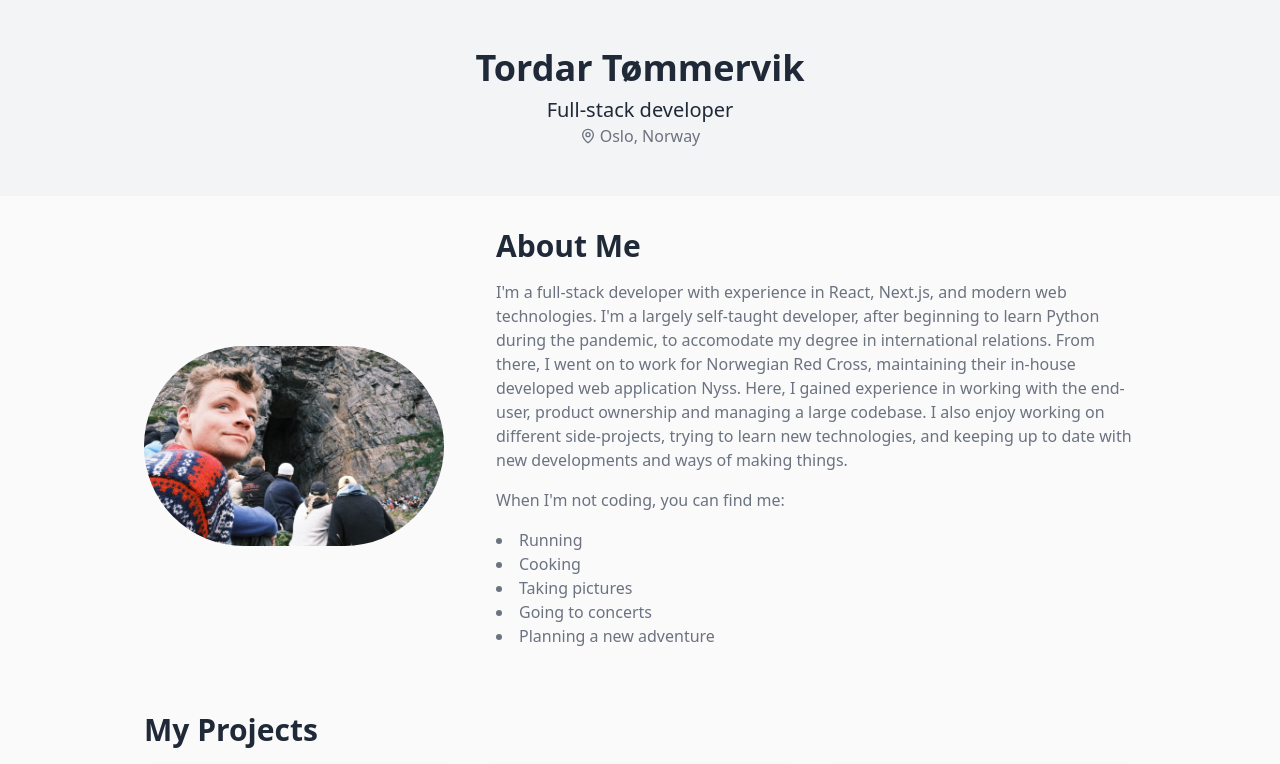
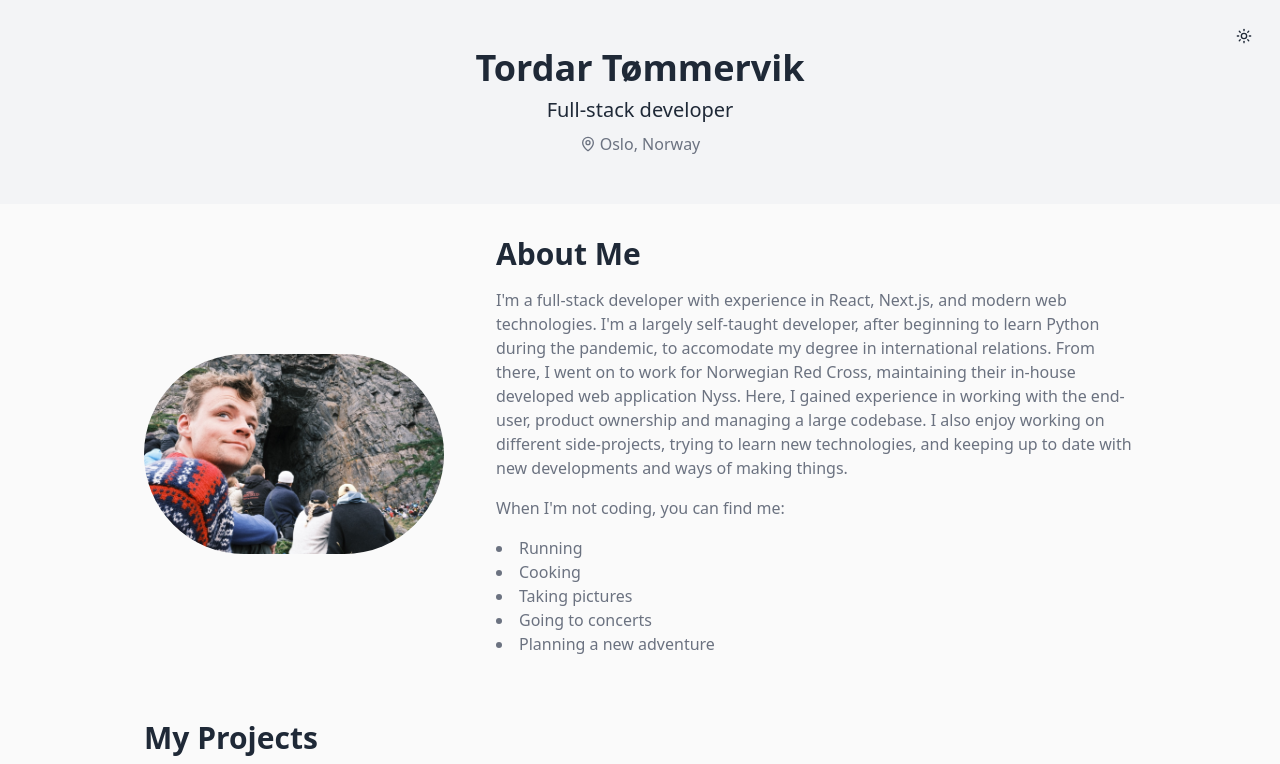
Before and after one commit to tordar/portfolio-template, a Next.js app: page / in a window 1280 px wide. Shown: the top 764 px of the page. Built offline with nearby package versions, Linux system fonts and the light colour scheme.

Commit message:
dark mode added (yay!)

```diff
--- a/package.json
+++ b/package.json
@@ -13,6 +13,7 @@
     "@radix-ui/react-dialog": "^1.1.2",
     "@radix-ui/react-icons": "^1.3.0",
     "@radix-ui/react-slot": "^1.1.0",
+    "@radix-ui/react-switch": "^1.1.1",
     "@radix-ui/react-tooltip": "^1.1.4",
     "@sanity/client": "^6.22.1",
     "@sanity/image-url": "^1.0.2",
@@ -26,6 +27,7 @@
     "next": "14.2.14",
     "next-sanity": "^9.5.0",
     "next-sanity-image": "^6.1.1",
+    "next-themes": "^0.4.3",
     "react": "^18",
     "react-dom": "^18",
     "sanity": "^3.60.0",
--- a/src/app/about/page.tsx
+++ /dev/null
@@ -1,24 +0,0 @@
-
-export default function About() {
-    return (
-        <div>
-
-
-            <main className="container mx-auto px-4 py-8 max-w-5xl">
-                <section className="mb-12">
-                    <h2 className="text-3xl font-semibold mb-4">About Me</h2>
-                    <p className="text-muted-foreground">
-                        I'm a full-stack developer with experience in React, Next.js, and modern web technologies.
-                        I'm a largely self-taught developer, after beginning to learn Python during the pandemic,
-                        to accomodate my degree in international relations. From there, I went on to work for Norwegian
-                        Red Cross, maintaining their in-house developed web application Nyss. Here, I gained experience
-                        in working with the end-user, product ownership and managing a large codebase. I also enjoy
-                        working on different side-projects, trying to learn new technologies, and keeping up to date
-                        with new developments and ways of making things.
-                    </p>
-                </section>
-            </main>
-
-        </div>
-    )
-}
--- a/src/app/globals.css
+++ b/src/app/globals.css
@@ -2,6 +2,7 @@
 @tailwind components;
 @tailwind utilities;
 
+@layer base {
   :root {
     --background: 250 250 250;
     --foreground: 31 41 55;
@@ -36,7 +37,7 @@
     --primary-foreground: 255 255 255;
     --secondary: 107 114 128;
     --secondary-foreground: 255 255 255;
-  --muted: 75 85 99;
+    --muted: 55 65 81;
     --muted-foreground: 156 163 175;
     --accent: 75 85 99;
     --accent-foreground: 243 244 246;
@@ -46,6 +47,7 @@
     --input: 75 85 99;
     --ring: 79 70 229;
   }
+}
 
 @layer base {
   * {
@@ -53,6 +55,7 @@
   }
   body {
     @apply bg-background text-foreground;
+    transition: background-color 0.3s ease, color 0.3s ease;
   }
 }
 
@@ -63,34 +66,19 @@
 }
 
 .nav-link:hover {
-  background-color: rgb(var(--primary));
-  color: rgb(var(--primary-foreground));
-}
-
-body {
-  transition: background-color 0.3s ease, color 0.3s ease;
+  @apply bg-primary text-primary-foreground;
 }
 
 [data-theme-container] {
-  background-color: var(--background);
-  color: var(--foreground);
-  fill: var(--foreground);
-  border-color: var(--border);
+  @apply bg-background text-foreground border-border;
   transition: background-color 0.3s ease, color 0.3s ease, border-color 0.3s ease;
 }
 
 .theme-area {
-  background-color: var(--background);
-  border-color: var(--border);
-  fill: var(--foreground);
+  @apply bg-background border-border;
   transition: background-color 0.3s ease, border-color 0.3s ease;
 }
 
-.transition-opacity {
-  transition-property: opacity;
-  transition-timing-function: cubic-bezier(0.4, 0, 0.2, 1);
+.fade-transition {
+  transition: opacity 0.5s ease;
 }
-
-.duration-500 {
-  transition-duration: 500ms;
-}
--- a/src/app/layout.tsx
+++ b/src/app/layout.tsx
@@ -5,6 +5,8 @@ import { Github, Linkedin, Mail, MapPin } from 'lucide-react'
 import { SpeedInsights } from "@vercel/speed-insights/next"
 import { Analytics } from "@vercel/analytics/react"
 import { SongRecommendationButton } from '../components/SongRecommendation'
+import { ThemeProvider } from "../components/theme-provider"
+import { ThemeSwitcher } from "../components/ThemeSwitcher"
 
 
 const inter = Inter({ subsets: ['latin'] })
@@ -25,13 +27,22 @@ export default function RootLayout({
     children: React.ReactNode
 }) {
     return (
-        <html lang="en">
+        <html lang="en" suppressHydrationWarning>
         <body className={inter.className}>
+        <ThemeProvider
+            attribute="class"
+            defaultTheme="system"
+            enableSystem
+            disableTransitionOnChange
+        >
         <div className="min-h-screen bg-background font-sans flex flex-col">
-            <header className="bg-muted py-12 text-center">
+            <header className="bg-muted py-12 text-center relative">
+                <div className="absolute top-4 right-4">
+                    <ThemeSwitcher/>
+                </div>
                 <h1 className="text-4xl font-bold mb-2">Tordar Tømmervik</h1>
                 <p className="text-xl">Full-stack developer</p>
-                <p className="text-gray-500 flex items-center justify-center">
+                <p className="text-muted-foreground flex items-center justify-center mt-2">
                     <MapPin className="w-4 h-4 mr-1"/>
                     Oslo, Norway
                 </p>
@@ -43,7 +54,7 @@ export default function RootLayout({
 
             <footer className="bg-muted py-6 mt-12">
 
-            <div className="container mx-auto px-4 flex justify-center space-x-4">
+                <div className="container mx-auto px-4 flex justify-center space-x-4">
                     <a href="https://github.com/tordar" target="_blank" rel="noopener noreferrer">
                         <Github className="h-6 w-6"/>
                     </a>
@@ -54,7 +65,7 @@ export default function RootLayout({
                         <Mail className="h-6 w-6"/>
                     </a>
                     <a href="https://www.strava.com/athletes/29745314" target="_blank" rel="noopener noreferrer">
-                        <svg xmlns="http://www.w3.org/2000/svg" viewBox="0 0 384 512" className="w-6 h-6">
+                        <svg xmlns="http://www.w3.org/2000/svg" viewBox="0 0 384 512" className="w-6 h-6 fill-current">
                             <path
                                 d="M158.4 0L7 292h89.2l62.2-116.1L220.1 292h88.5zm150.2 292l-43.9 88.2-44.6-88.2h-67.6l112.2 220 111.5-220z"/>
                         </svg>
@@ -67,6 +78,7 @@ export default function RootLayout({
         </div>
         <SpeedInsights />
         <Analytics />
+        </ThemeProvider>
         </body>
         </html>
     )
--- /dev/null
+++ b/src/components/ThemeSwitcher.tsx
@@ -0,0 +1,32 @@
+"use client"
+
+import { useEffect, useState } from 'react'
+import { useTheme } from 'next-themes'
+import { Moon, Sun } from 'lucide-react'
+import { Button } from "@/components/ui/button"
+
+export function ThemeSwitcher() {
+    const [mounted, setMounted] = useState(false)
+    const { theme, setTheme } = useTheme()
+
+    useEffect(() => {
+        setMounted(true)
+    }, [])
+
+    if (!mounted) {
+        return null
+    }
+
+    return (
+        <Button
+            variant="ghost"
+            size="icon"
+            onClick={() => setTheme(theme === 'dark' ? 'light' : 'dark')}
+            className="rounded-full w-10 h-10 bg-transparent hover:bg-primary/10 transition-colors"
+        >
+            <Sun className="h-[1.2rem] w-[1.2rem] rotate-0 scale-100 transition-all dark:-rotate-90 dark:scale-0" />
+            <Moon className="absolute h-[1.2rem] w-[1.2rem] rotate-90 scale-0 transition-all dark:rotate-0 dark:scale-100" />
+            <span className="sr-only">Toggle theme</span>
+        </Button>
+    )
+}
--- /dev/null
+++ b/src/components/theme-provider.tsx
@@ -0,0 +1,10 @@
+"use client"
+
+import * as React from "react"
+import { ThemeProvider as NextThemesProvider } from "next-themes"
+
+type ThemeProviderProps = Parameters<typeof NextThemesProvider>[0]
+
+export function ThemeProvider({ children, ...props }: ThemeProviderProps) {
+    return <NextThemesProvider {...props}>{children}</NextThemesProvider>
+}
--- a/tailwind.config.ts
+++ b/tailwind.config.ts
@@ -1,5 +1,6 @@
-/** @type {import('tailwindcss').Config} */
-module.exports = {
+import type { Config } from 'tailwindcss'
+
+const config: Config = {
 	darkMode: ["class"],
 	content: [
 		'./pages/**/*.{ts,tsx}',
@@ -17,46 +18,39 @@ module.exports = {
 		},
 		extend: {
 			colors: {
-				border: 'rgb(229, 231, 235)',
-				input: 'rgb(243, 244, 246)',
-				ring: 'rgb(209, 213, 219)',
-				background: 'rgb(250, 250, 250)',
-				foreground: 'rgb(31, 41, 55)',
+				border: "rgb(var(--border) / <alpha-value>)",
+				input: "rgb(var(--input) / <alpha-value>)",
+				ring: "rgb(var(--ring) / <alpha-value>)",
+				background: "rgb(var(--background) / <alpha-value>)",
+				foreground: "rgb(var(--foreground) / <alpha-value>)",
 				primary: {
-					DEFAULT: 'rgb(79, 70, 229)',
-					foreground: 'rgb(255, 255, 255)'
+					DEFAULT: "rgb(var(--primary) / <alpha-value>)",
+					foreground: "rgb(var(--primary-foreground) / <alpha-value>)",
 				},
 				secondary: {
-					DEFAULT: 'rgb(107, 114, 128)',
-					foreground: 'rgb(255, 255, 255)'
+					DEFAULT: "rgb(var(--secondary) / <alpha-value>)",
+					foreground: "rgb(var(--secondary-foreground) / <alpha-value>)",
 				},
 				destructive: {
-					DEFAULT: 'rgb(239, 68, 68)',
-					foreground: 'rgb(255, 255, 255)'
+					DEFAULT: "rgb(var(--destructive) / <alpha-value>)",
+					foreground: "rgb(var(--destructive-foreground) / <alpha-value>)",
 				},
 				muted: {
-					DEFAULT: 'rgb(243, 244, 246)',
-					foreground: 'rgb(107, 114, 128)'
+					DEFAULT: "rgb(var(--muted) / <alpha-value>)",
+					foreground: "rgb(var(--muted-foreground) / <alpha-value>)",
 				},
 				accent: {
-					DEFAULT: 'rgb(243, 244, 246)',
-					foreground: 'rgb(31, 41, 55)'
+					DEFAULT: "rgb(var(--accent) / <alpha-value>)",
+					foreground: "rgb(var(--accent-foreground) / <alpha-value>)",
 				},
 				popover: {
-					DEFAULT: 'rgb(255, 255, 255)',
-					foreground: 'rgb(31, 41, 55)'
+					DEFAULT: "rgb(var(--popover) / <alpha-value>)",
+					foreground: "rgb(var(--popover-foreground) / <alpha-value>)",
 				},
 				card: {
-					DEFAULT: 'rgb(255, 255, 255)',
-					foreground: 'rgb(31, 41, 55)'
+					DEFAULT: "rgb(var(--card) / <alpha-value>)",
+					foreground: "rgb(var(--card-foreground) / <alpha-value>)",
 				},
-				chart: {
-					'1': 'rgb(79, 70, 229)',
-					'2': 'rgb(59, 130, 246)',
-					'3': 'rgb(16, 185, 129)',
-					'4': 'rgb(245, 158, 11)',
-					'5': 'rgb(239, 68, 68)'
-				}
 			},
 			borderRadius: {
 				lg: 'var(--radius)',
@@ -64,20 +58,22 @@ module.exports = {
 				sm: 'calc(var(--radius) - 4px)'
 			},
 			keyframes: {
-				'accordion-down': {
-					from: { height: 0 },
-					to: { height: 'var(--radix-accordion-content-height)' }
+				"accordion-down": {
+					from: { height: "0" },
+					to: { height: "var(--radix-accordion-content-height)" },
 				},
-				'accordion-up': {
-					from: { height: 'var(--radix-accordion-content-height)' },
-					to: { height: 0 }
-				}
+				"accordion-up": {
+					from: { height: "var(radix-accordion-content-height)" },
+					to: { height: "0" },
+				},
 			},
 			animation: {
-				'accordion-down': 'accordion-down 0.2s ease-out',
-				'accordion-up': 'accordion-up 0.2s ease-out'
-			}
-		}
+				"accordion-down": "accordion-down 0.2s ease-out",
+				"accordion-up": "accordion-up 0.2s ease-out",
+			},
+		},
 	},
 	plugins: [require("tailwindcss-animate")],
 }
+
+export default config
```
Also changed, not shown: 1 other file (tests, documents, lock files or other folders). Lines whose indentation alone changed are shown as unchanged.
